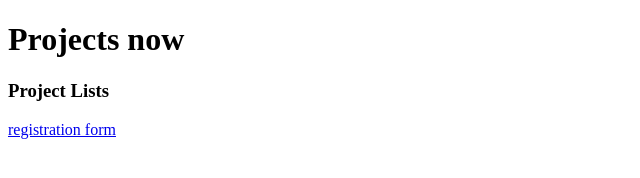
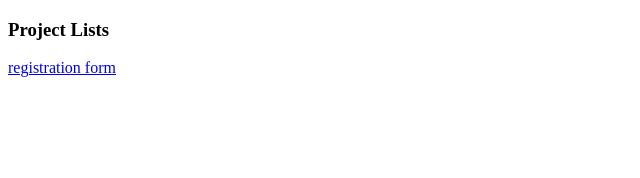
Before and after one commit to Saivikaspan/wad201, a website: page http-server/project.html in a window 1280 px wide. Shown: the whole page, without its empty margins (0-640 px from the left). Drawn offline with Linux system fonts and the light colour scheme.

Commit message:
Update project.html

```diff
--- a/http-server/project.html
+++ b/http-server/project.html
@@ -5,7 +5,6 @@
     <title>My Projects</title>
   </head>
   <body>
-    <h1>Projects now</h1>
     <h3>Project Lists</h3>
     <a href="./registration">registration form</a>
   </body>
```
